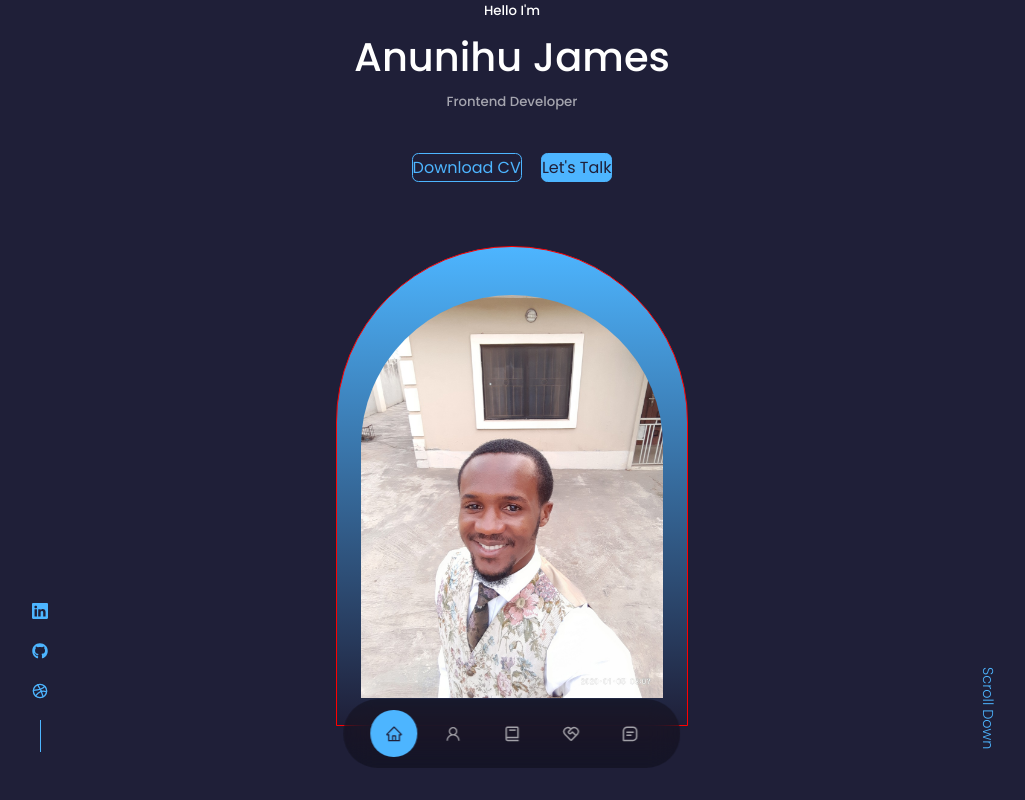
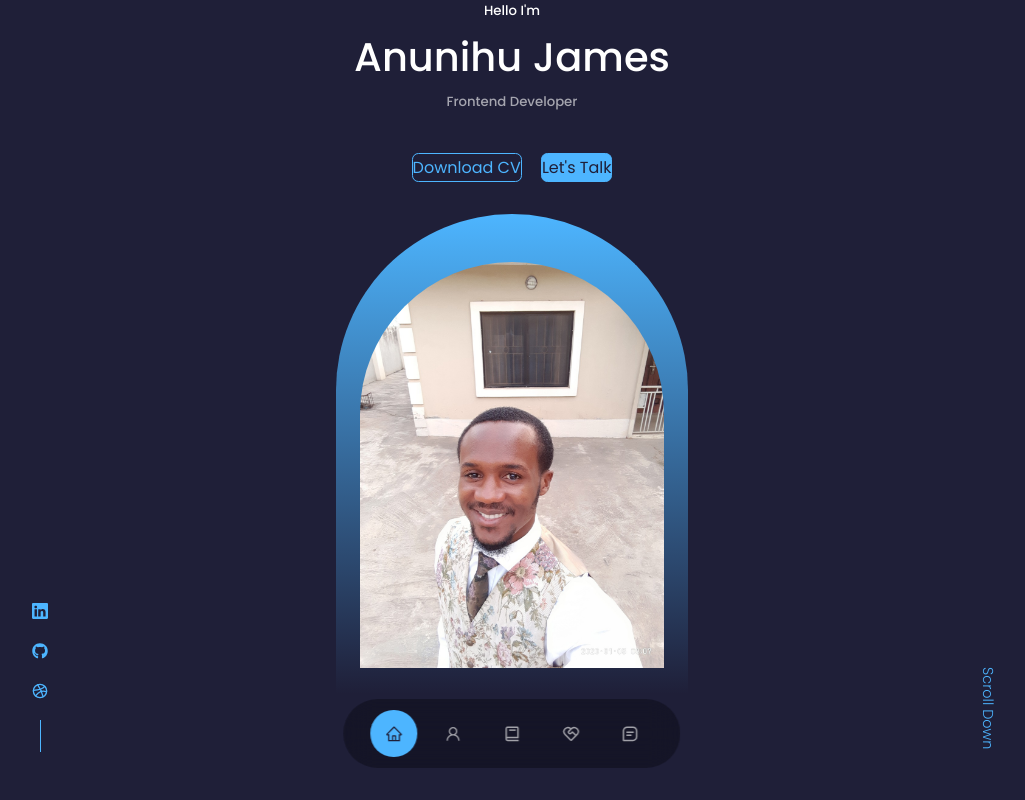
Before and after one commit to Chukwuebukaj/Personal-Portfolio, a React (Create React App) app: page / in a window 1280 px wide. Shown: the top 800 px of the page, without its empty margins (128-1153 px from the left). Built offline with nearby package versions, Linux system fonts and the light colour scheme.

Commit message:
I removed the red border around my image

```diff
--- a/src/components/header/Header.jsx
+++ b/src/components/header/Header.jsx
@@ -1,4 +1,4 @@
-import React from "react";
+import React, { useState } from "react";
 import "./header.css";
 import CTA from "./CTA";
 import ME from "../../assets/Me.jpg";
--- a/src/components/header/header.css
+++ b/src/components/header/header.css
@@ -42,16 +42,14 @@ header {
     height: 30rem;
     position: absolute;
     left: calc(50% - 11rem);
-    margin-top: 4rem;
+    margin-top: 2rem;
     border-radius: 12rem 12rem 0 0;
     overflow: hidden;
     padding: 3rem 1.5rem 1.5rem 1.5rem;
-    border: 1px solid red;
 }
 
 .me img {
     border-radius: 12rem 12rem 0 0;
-
 }
 
 /* SCROLL DOWN */
```
